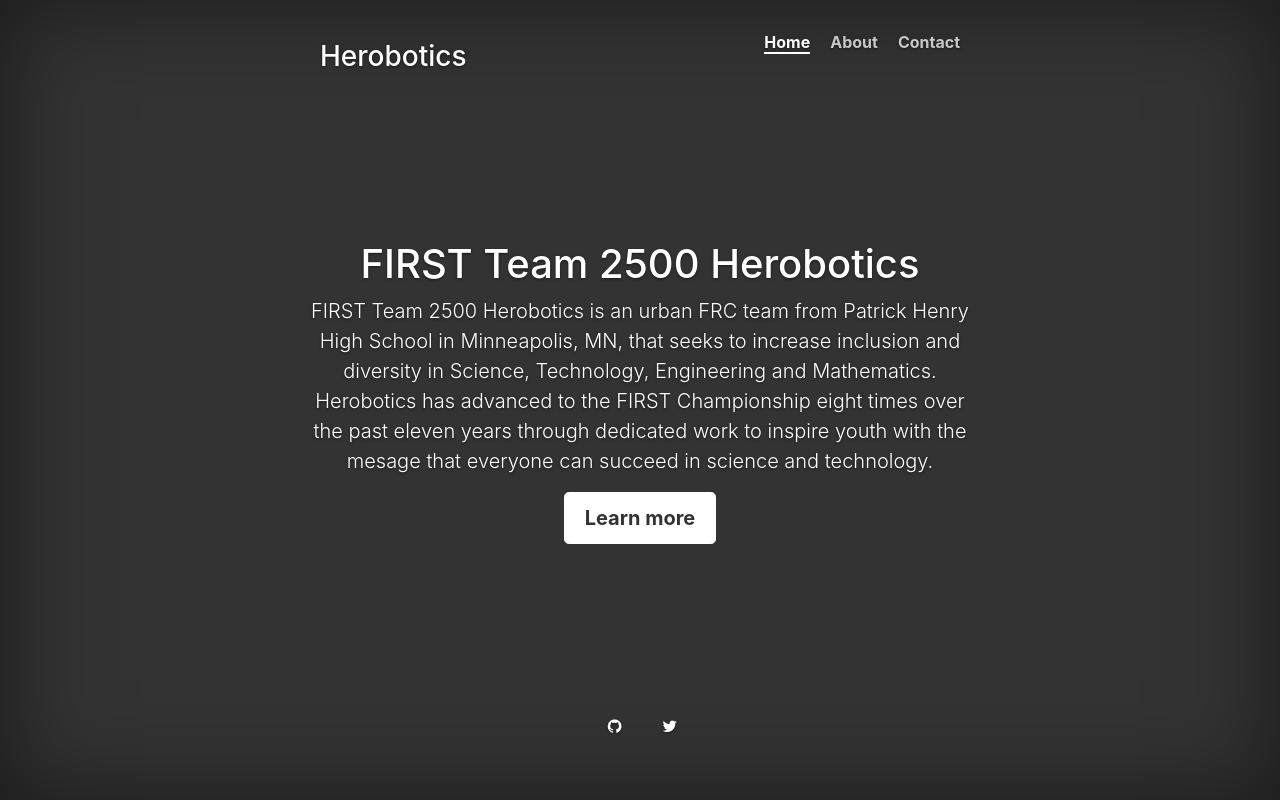
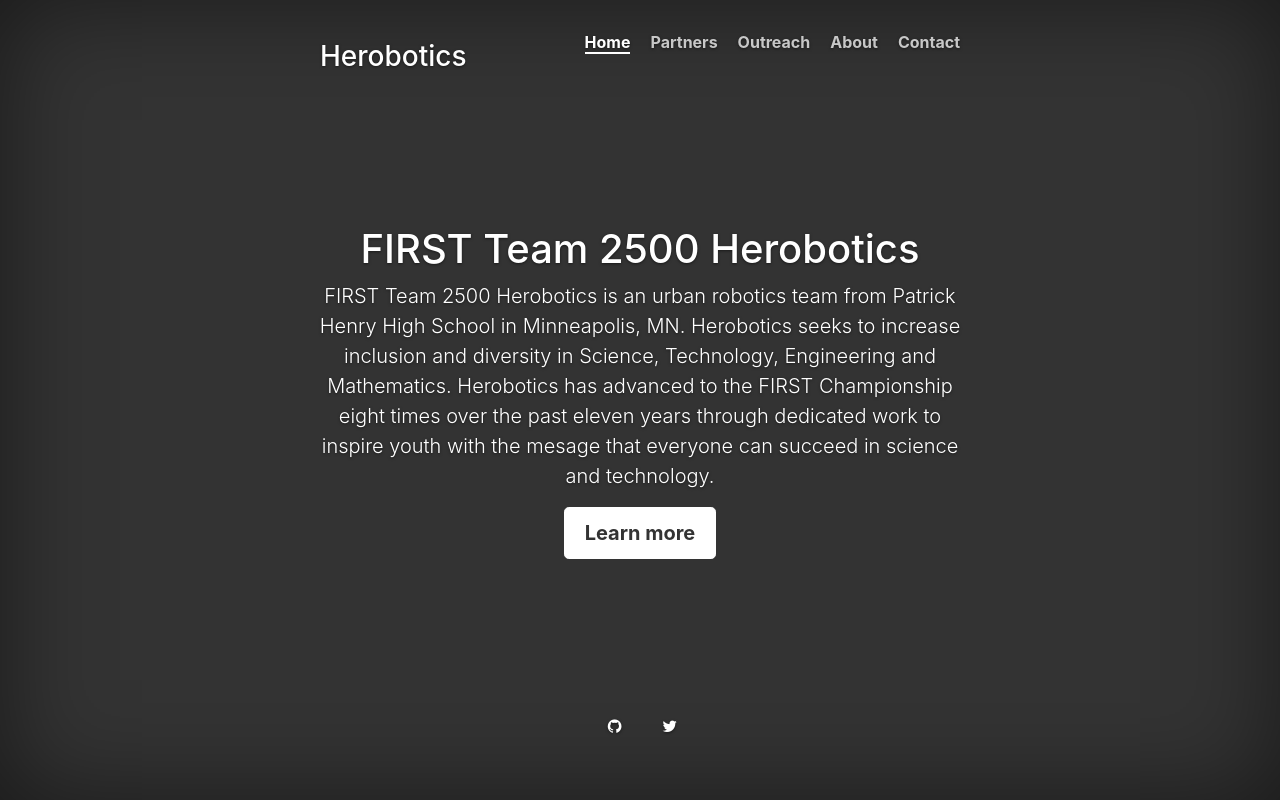
Before and after one commit to Herobotics/herobotics.github.io, a plain HTML site: page index.html in a window 1280 px wide. Drawn offline with nearby package versions, Linux system fonts and the light colour scheme.

Commit message:
more nav items with named html files for each

```diff
--- a/index.html
+++ b/index.html
@@ -33,19 +33,18 @@
 
 <body>
   <div class="site-wrapper">
-
     <div class="site-wrapper-inner">
-
       <div class="cover-container">
-
         <div class="masthead clearfix">
           <div class="inner">
             <h3 class="masthead-brand">Herobotics</h3>
             <nav>
               <ul class="nav masthead-nav">
                 <li class="active"><a href="#">Home</a></li>
-                <li><a href="#">About</a></li>
-                <li><a href="#">Contact</a></li>
+                <li><a href="partners.html">Partners</a></li>
+                <li><a href="outreach.html">Outreach</a></li>
+                <li><a href="about.html">About</a></li>
+                <li><a href="contact.html">Contact</a></li>
               </ul>
             </nav>
           </div>
@@ -53,8 +52,8 @@
 
         <div class="inner cover">
           <h1 class="cover-heading">FIRST Team 2500 Herobotics</h1>
-          <p class="lead">FIRST Team 2500 Herobotics is an urban FRC team from Patrick Henry High School in Minneapolis,
-            MN, that seeks to increase inclusion and diversity in Science, Technology, Engineering and Mathematics. Herobotics
+          <p class="lead">FIRST Team 2500 Herobotics is an urban robotics team from Patrick Henry High School in Minneapolis,
+            MN. Herobotics seeks to increase inclusion and diversity in Science, Technology, Engineering and Mathematics. Herobotics
             has advanced to the FIRST Championship eight times over the past eleven years through dedicated work to inspire
             youth with the mesage that everyone can succeed in science and technology.</p>
           <p class="lead">
```
